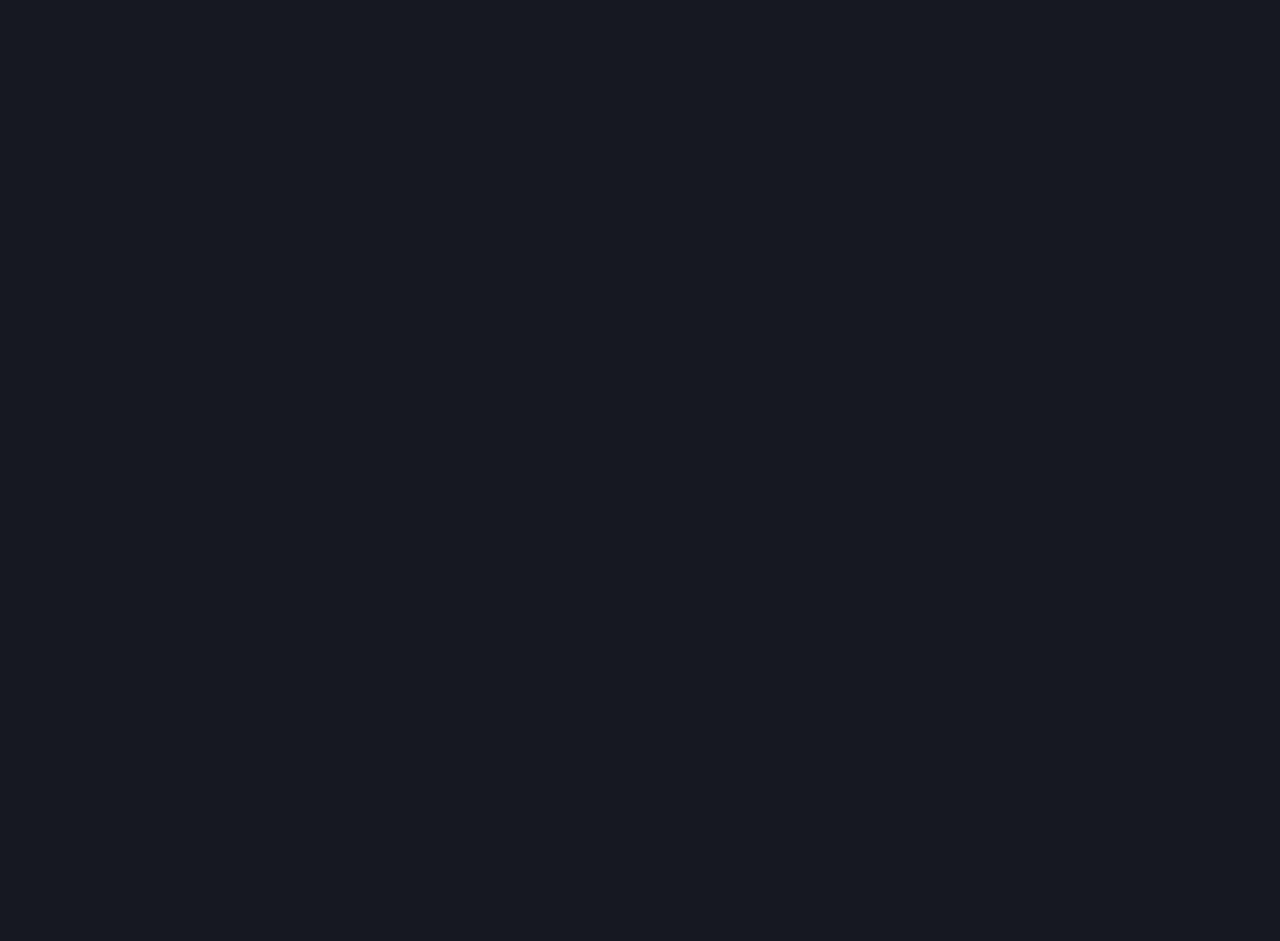
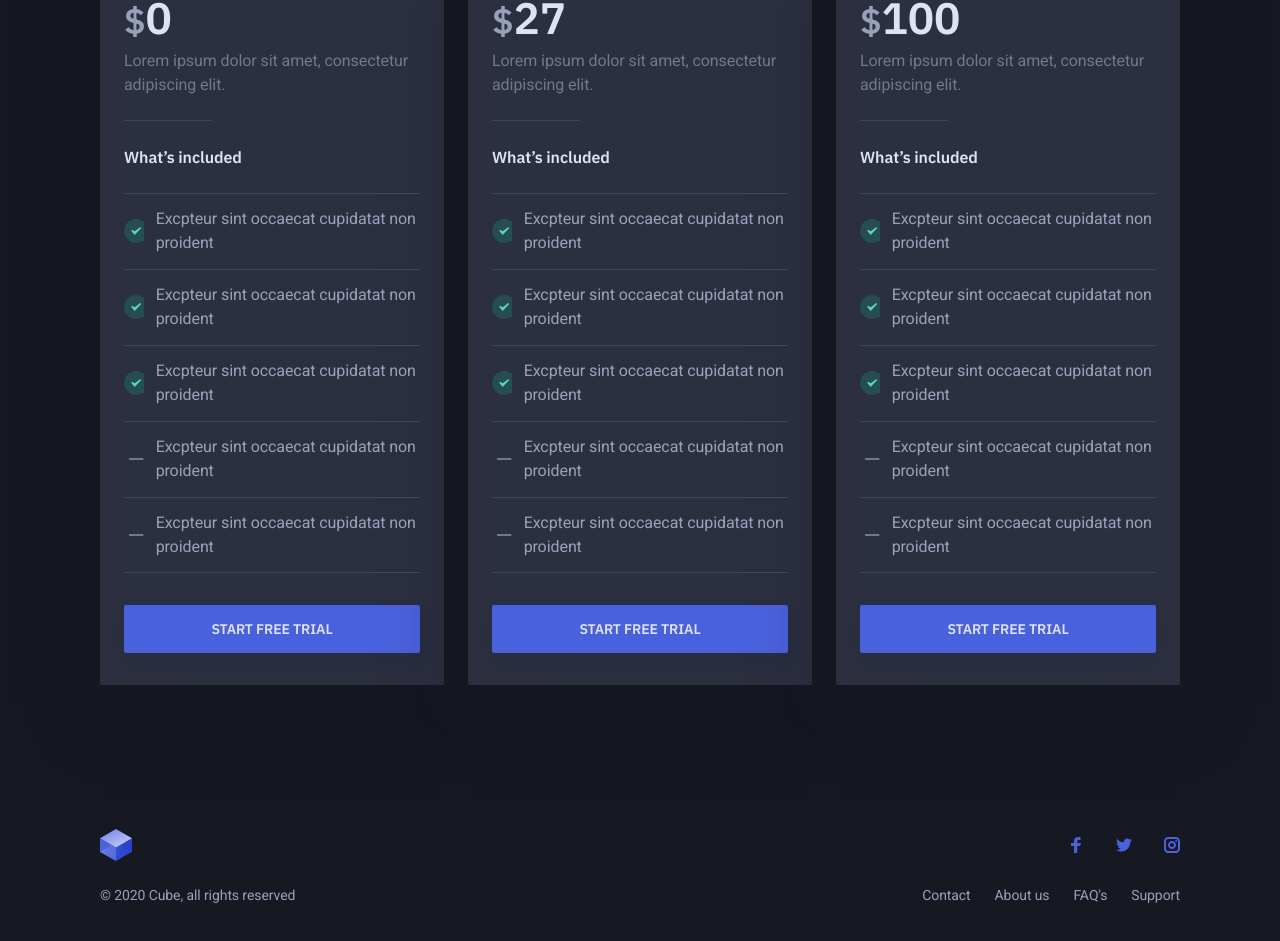
Before and after one commit to najibjodiansyah/cube-landing, a React (Create React App) app: page / in a window 1280 px wide. Shown: the part 1854-2795 px from the top of the page. Before the commit the page ends 1539 px from the top, so only its background shows below. Built offline with nearby package versions, Linux system fonts and the light colour scheme.

Commit message:
adding card pricing and footer content

```diff
--- /dev/null
+++ b/src/elements/Card.js
@@ -0,0 +1,19 @@
+import React from "react";
+import propTypes from "prop-types";
+
+export default function Card(props) {
+    const className = ["tiles-item"];
+    className.push(props.className);
+  return (
+    <div className={className.join("")}>
+      <div className={`tiles-item-inner ${props.hasShadow ? " has-shadow":""}`}>
+        {props.children}
+        </div>
+      </div>
+  );
+}
+
+Card.propTypes = {
+    hasShadow: propTypes.bool,
+    className: propTypes.string
+};
--- /dev/null
+++ b/src/elements/Lists.js
@@ -0,0 +1,25 @@
+import React from "react";
+import propTypes from "prop-types";
+
+export default function Lists(props) {
+    const className = ["list-reset"]
+    className.push(props.className)
+    if(props.isSmall) className.push("text-xs")
+  return (
+    <ul className={className.join(" ")}>
+        {props.data.map((list, index) => {
+            return (
+                <li key={index} className={list.isChecked ? "is-checked": ""}>
+                    {list.content}
+                </li>
+            );
+        })}
+    </ul>
+  );
+}
+
+Lists.propTypes = {
+    className: propTypes.string,
+  data: propTypes.array,
+  isSmall: propTypes.bool,
+};
--- a/src/elements/button.js
+++ b/src/elements/button.js
@@ -6,11 +6,13 @@
     if (props.isPrimary) className.push('button-primary');
     if (props.isWideMobile) className.push('button-wide-mobile');
     if (props.isSmall) className.push('button-sm');
+    if (props.isBlock) className.push('button-block');
     return <button className={className.join(" ")}>{props.children}</button>
 }
 
 Button.propTypes = {
     isPrimary: propTypes.bool,
     isWideMobile: propTypes.bool,
-    isSmall: propTypes.bool
+    isSmall: propTypes.bool,
+    isBlock: propTypes.bool
 }
--- /dev/null
+++ b/src/parts/Footer.js
@@ -0,0 +1,85 @@
+import React from "react";
+
+import { Link } from "react-router-dom";
+import Logo from "assets/images/logo.svg";
+
+export default function Footer() {
+  return (
+    <footer className="site-footer center-content-mobile">
+      <div className="container">
+        <div className="site-footer-inner">
+          <div className="footer-top space-between text-xxs">
+            <div className="brand">
+              <Link to="">
+                <img src={Logo} alt="Cube" width="32" height="32" />
+              </Link>
+            </div>
+            <div className="footer-social">
+              <ul className="list-reset">
+                <li>
+                    <Link to="#">
+                        <svg width="16" height="16" viewBox="0 0 16 16" xmlns="http://www.w3.org/2000/svg">
+                            <title>Facebook</title>
+                            <path d="M6.023 16L6 9H3V6h3V4c0-2.7 1.672-4 4.08-4 1.153 0 2.144.086 2.433.124v2.821h-1.67c-1.31 0-1.563.623-1.563 1.536V6H13l-1 3H9.28v7H6.023z"/>
+                        </svg>
+                    </Link>
+                </li>
+                <li>
+                  <Link to="">
+                    <svg
+                      width="16"
+                      height="16"
+                      viewBox="0 0 16 16"
+                      xmlns="http://www.w3.org/2000/svg"
+                    >
+                      <title>Twitter</title>
+                      <path d="M16 3c-.6.3-1.2.4-1.9.5.7-.4 1.2-1 1.4-1.8-.6.4-1.3.6-2.1.8-.6-.6-1.5-1-2.4-1-1.7 0-3.2 1.5-3.2 3.3 0 .3 0 .5.1.7-2.7-.1-5.2-1.4-6.8-3.4-.3.5-.4 1-.4 1.7 0 1.1.6 2.1 1.5 2.7-.5 0-1-.2-1.5-.4C.7 7.7 1.8 9 3.3 9.3c-.3.1-.6.1-.9.1-.2 0-.4 0-.6-.1.4 1.3 1.6 2.3 3.1 2.3-1.1.9-2.5 1.4-4.1 1.4H0c1.5.9 3.2 1.5 5 1.5 6 0 9.3-5 9.3-9.3v-.4C15 4.3 15.6 3.7 16 3z" />
+                    </svg>
+                  </Link>
+                </li>
+                <li>
+                <Link to="">
+                    <svg
+                      width="16"
+                      height="16"
+                      viewBox="0 0 16 16"
+                      xmlns="http://www.w3.org/2000/svg"
+                    >
+                      <title>Instagram</title>
+                      <g>
+                        <circle cx="12.145" cy="3.892" r="1" />
+                        <path d="M8 12c-2.206 0-4-1.794-4-4s1.794-4 4-4 4 1.794 4 4-1.794 4-4 4zm0-6c-1.103 0-2 .897-2 2s.897 2 2 2 2-.897 2-2-.897-2-2-2z" />
+                        <path d="M12 16H4c-2.056 0-4-1.944-4-4V4c0-2.056 1.944-4 4-4h8c2.056 0 4 1.944 4 4v8c0 2.056-1.944 4-4 4zM4 2c-.935 0-2 1.065-2 2v8c0 .953 1.047 2 2 2h8c.935 0 2-1.065 2-2V4c0-.935-1.065-2-2-2H4z" />
+                      </g>
+                    </svg>
+                  </Link>
+                </li>
+              </ul>
+            </div>
+          </div>
+          <div className="footer-bottom space-between text-xxs invert-order-desktop">
+            <nav className="footer-nav">
+              <ul className="list-reset">
+                <li>
+                <Link to="">Contact</Link>
+                </li>
+                <li>
+                <Link to="">About us</Link>
+                </li>
+                <li>
+                <Link to="">FAQ's</Link>
+                </li>
+                <li>
+                <Link to="">Support</Link>
+                </li>
+              </ul>
+            </nav>
+            <div className="footer-copyright">
+              &copy; 2020 Cube, all rights reserved
+            </div>
+          </div>
+        </div>
+      </div>
+    </footer>
+  );
+}
--- a/src/scenes/HomePage.js
+++ b/src/scenes/HomePage.js
@@ -8,6 +8,10 @@
 import Fade from "react-awesome-reveal";
 import Clients from "parts/Clients";
 import Feature from "parts/Feature";
+import Card from "elements/Card";
+import List from "elements/Lists";
+import Button from "elements/Button";
+import Footer from "parts/Footer";
 
 export default function HomePage() {
   const features = [
@@ -31,6 +35,89 @@
       title: "Join The System",
       description:
         "Lorem ipsum dolor sit amet, consectetur adipiscing elit, sed do eiusmod tempor incididunt ut labore et dolore magna aliqua. Ut enim ad minim veniam.",
+    },
+  ];
+  const listPricing = [
+    {
+      price: 0,
+      currencySymbol: "$",
+      description: "Lorem ipsum dolor sit amet, consectetur adipiscing elit.",
+      features: [
+        {
+          isChecked: true,
+          content: "Excpteur sint occaecat cupidatat non proident",
+        },
+        {
+          isChecked: true,
+          content: "Excpteur sint occaecat cupidatat non proident",
+        },
+        {
+          isChecked: true,
+          content: "Excpteur sint occaecat cupidatat non proident",
+        },
+        {
+          isChecked: false,
+          content: "Excpteur sint occaecat cupidatat non proident",
+        },
+        {
+          isChecked: false,
+          content: "Excpteur sint occaecat cupidatat non proident",
+        },
+      ],
+    },
+    {
+      price: 27,
+      currencySymbol: "$",
+      description: "Lorem ipsum dolor sit amet, consectetur adipiscing elit.",
+      features: [
+        {
+          isChecked: true,
+          content: "Excpteur sint occaecat cupidatat non proident",
+        },
+        {
+          isChecked: true,
+          content: "Excpteur sint occaecat cupidatat non proident",
+        },
+        {
+          isChecked: true,
+          content: "Excpteur sint occaecat cupidatat non proident",
+        },
+        {
+          isChecked: false,
+          content: "Excpteur sint occaecat cupidatat non proident",
+        },
+        {
+          isChecked: false,
+          content: "Excpteur sint occaecat cupidatat non proident",
+        },
+      ],
+    },
+    {
+      price: 100,
+      currencySymbol: "$",
+      description: "Lorem ipsum dolor sit amet, consectetur adipiscing elit.",
+      features: [
+        {
+          isChecked: true,
+          content: "Excpteur sint occaecat cupidatat non proident",
+        },
+        {
+          isChecked: true,
+          content: "Excpteur sint occaecat cupidatat non proident",
+        },
+        {
+          isChecked: true,
+          content: "Excpteur sint occaecat cupidatat non proident",
+        },
+        {
+          isChecked: false,
+          content: "Excpteur sint occaecat cupidatat non proident",
+        },
+        {
+          isChecked: false,
+          content: "Excpteur sint occaecat cupidatat non proident",
+        },
+      ],
     },
   ];
   return (
@@ -84,7 +171,63 @@
             </div>
           </div>
         </Section>
+        <Section className="pricing">
+          <div class="container">
+            <div class="pricing-inner section-inner has-top-divider">
+              <div class="section-header center-content">
+                <div class="container-xs">
+                  <h2 class="mt-0 mb-16">Simple, transarent pricing</h2>
+                  <p class="m-0">
+                    Lorem ipsum is common placeholder text used to demonstrate
+                    the graphic elements of a document or visual presentation.
+                  </p>
+                </div>
+              </div>
+              <div class="tiles-wrap">
+                {listPricing.map((list, index) => (
+                  <Card hasShadow>
+                    <div class="pricing-item-content">
+                      <div class="pricing-item-header pb-24 mb-24">
+                        <div class="pricing-item-price mb-4">
+                          <span class="pricing-item-price-currency h2">
+                            {list.currencySymbol}
+                          </span>
+                          <span
+                            class="pricing-item-price-amount h1 pricing-switchable"
+                            data-pricing-monthly="74"
+                            data-pricing-yearly="67"
+                          >
+                            {list.price}
+                          </span>
+                        </div>
+                        <div class="text-xs text-color-low">
+                          {list.description}
+                        </div>
+                      </div>
+                      <div class="pricing-item-features mb-40">
+                        <div class="pricing-item-features-title h6 text-xs text-color-high mb-24">
+                          What’s included
+                        </div>
+                        <List
+                          data={list.features}
+                          isSmall
+                          className="pricing-item-features-list mb-32"
+                        ></List>
+                      </div>
+                    </div>
+                    <div class="pricing-item-cta mb-8">
+                      <Button isPrimary isBlock>
+                        Start free trial
+                      </Button>
+                    </div>
+                  </Card>
+                ))}
+              </div>
+            </div>
+          </div>
+        </Section>
       </main>
+      <Footer></Footer>
     </div>
   );
 }
```
Lines whose indentation alone changed are shown as unchanged.
